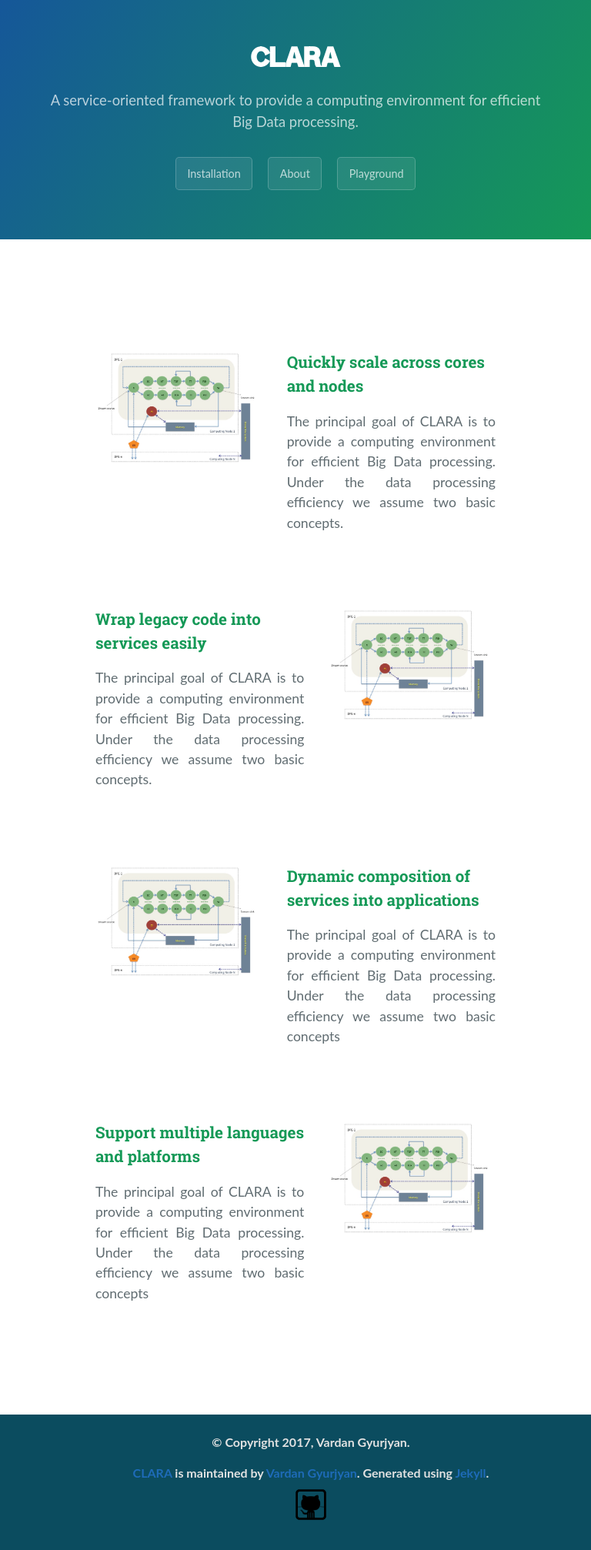
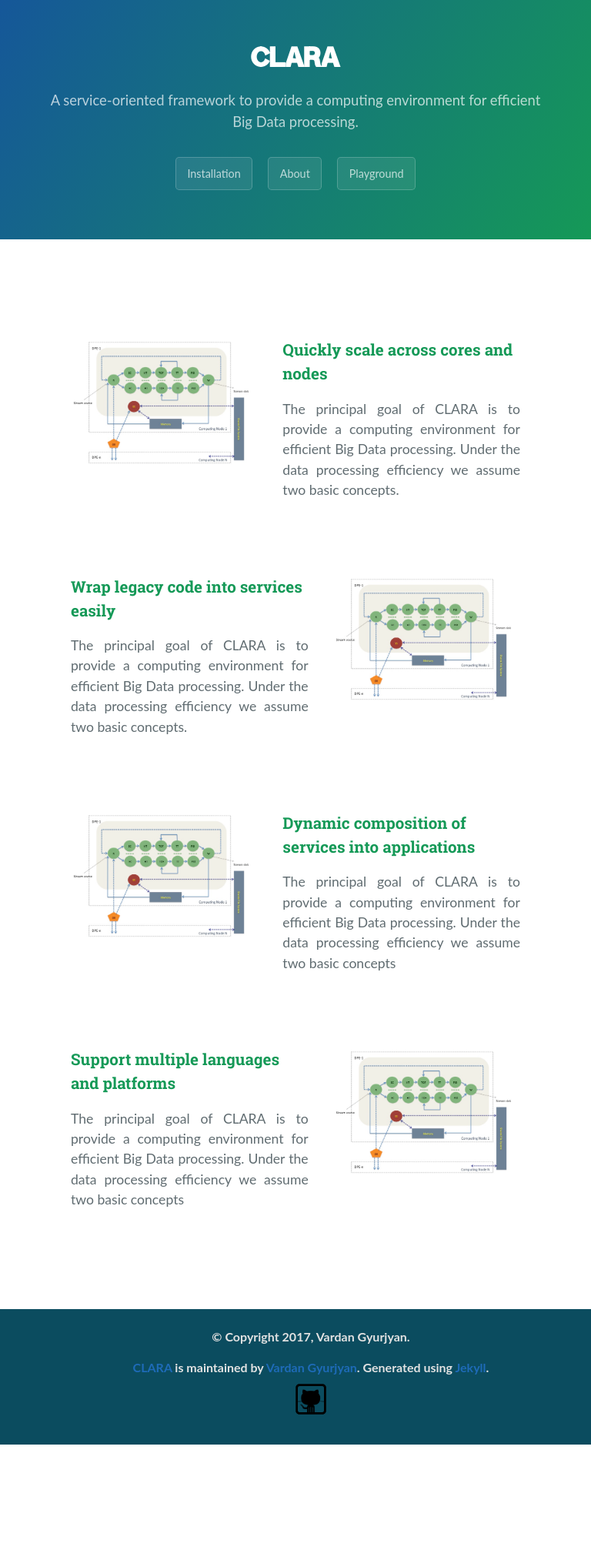
Before and after one commit to JeffersonLab/clara-docs, a Jekyll site: the page built from index.html, in a window 768 px wide. Shown: the whole page at 77% size. Built offline with Jekyll 4.4.1, drawn with Linux system fonts in a browser that asks for light colours; after the commit the page ends 1877 px from its top, so only the background shows below that.

Commit message:
Reduce padding of content for medium devices

```diff
--- a/css/cayman.css
+++ b/css/cayman.css
@@ -415,7 +415,7 @@
 }
 @media screen and (min-width: 42em) and (max-width: 64em) {
   .content {
-    padding: 2rem 4rem;
+    padding: 1rem 2rem;
     font-size: 1.1rem;
   }
 }
```
